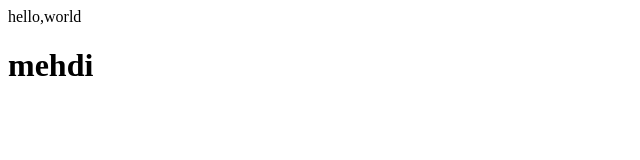
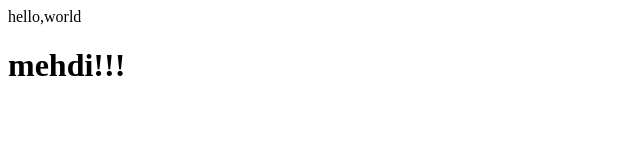
Before and after one commit to msheykh/cs50xiran, a plain HTML site: page index.html in a window 1280 px wide. Shown: the full height of the page, 0-640 px from the left. Drawn offline with Linux system fonts and the light colour scheme.

Commit message:
add ! heading

```diff
--- a/index.html
+++ b/index.html
@@ -8,6 +8,6 @@
 </head>
 <body>
     hello,world
-    <h1>mehdi</h1>
+    <h1>mehdi!!!</h1>
 </body>
 </html>
```
